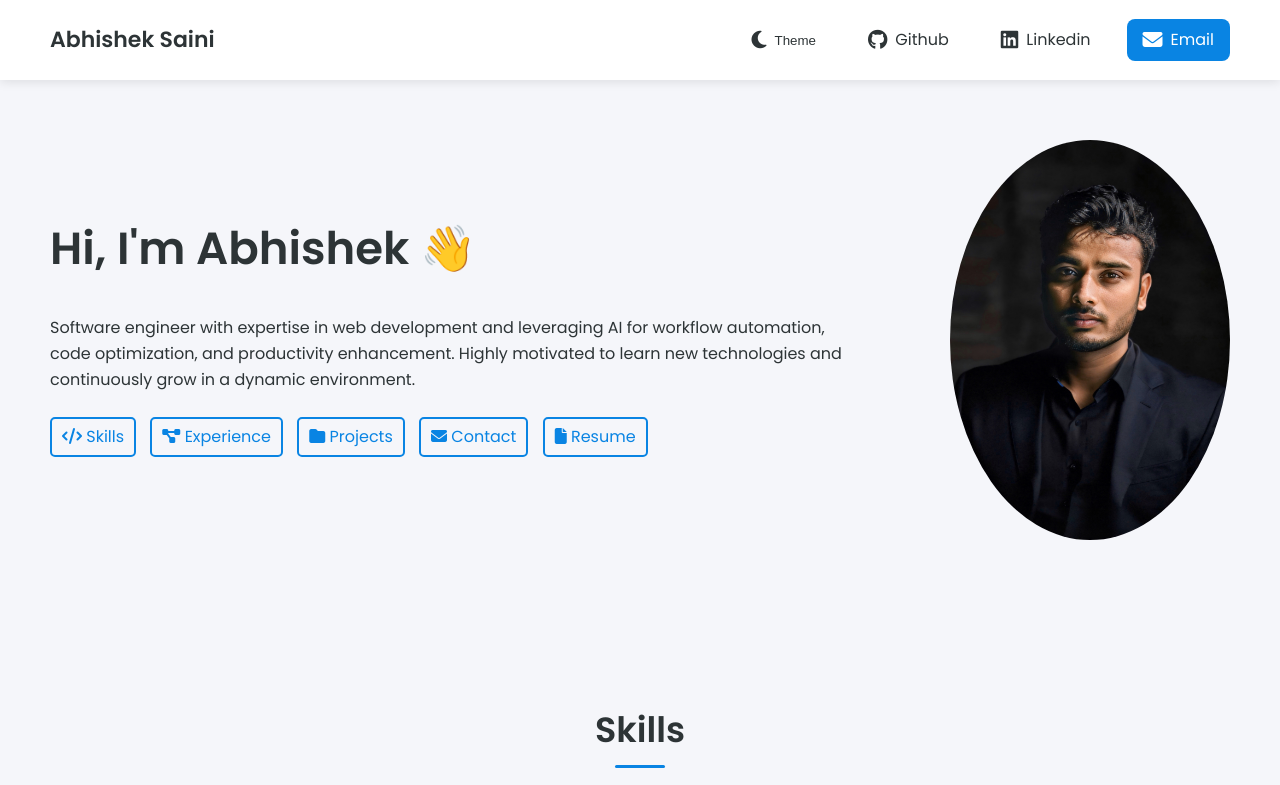
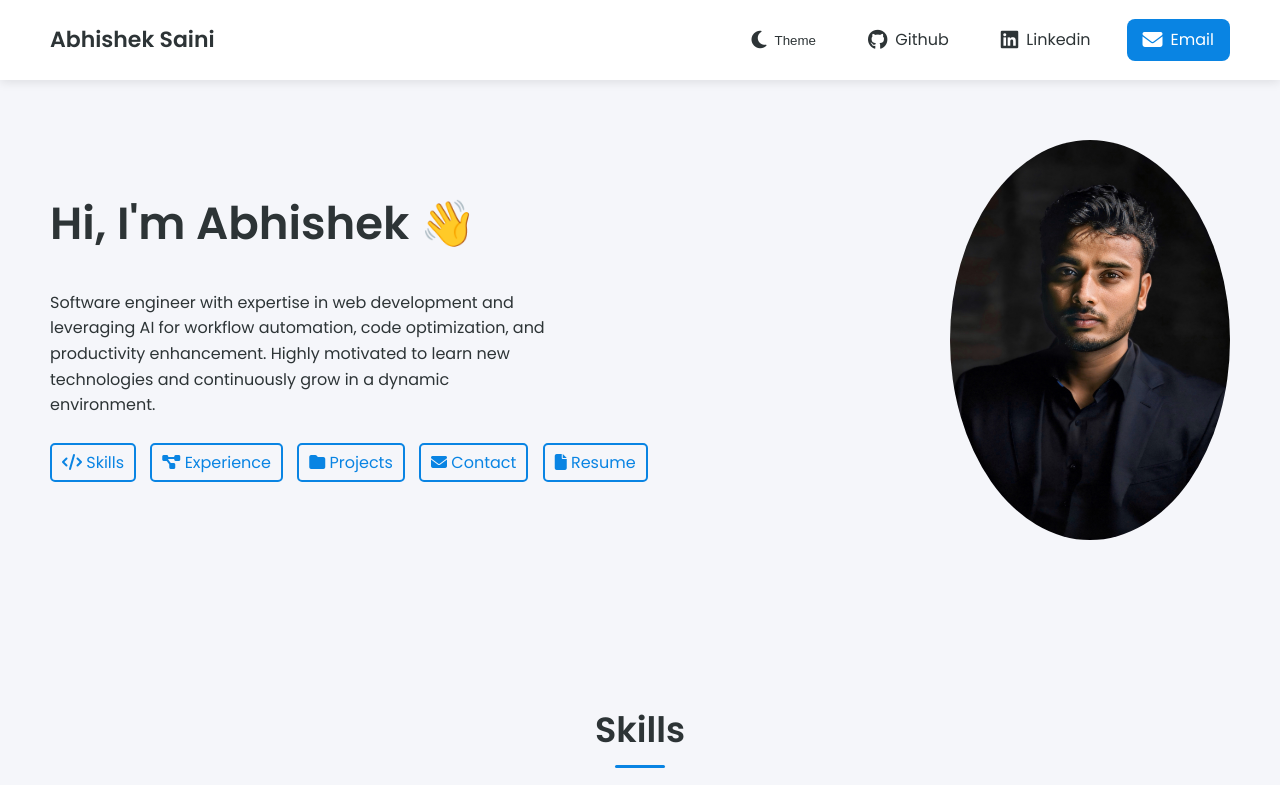
Before and after one commit to Abhishek-Saini-Coder/portfolio, a website: page index.html in a window 1280 px wide. Shown: the top 785 px of the page. Drawn offline with Linux system fonts and the light colour scheme.

Commit message:
align items

```diff
--- a/styles.css
+++ b/styles.css
@@ -141,6 +141,12 @@ nav .right button i {
 
 .hero-section .text h2 {
   font-size: 45px;
+}
+
+.hero-section .text p{
+  flex: 5;
+  width: 500px;
+  justify-content: center;
 }
 
 .hero-section .text .links {
```
